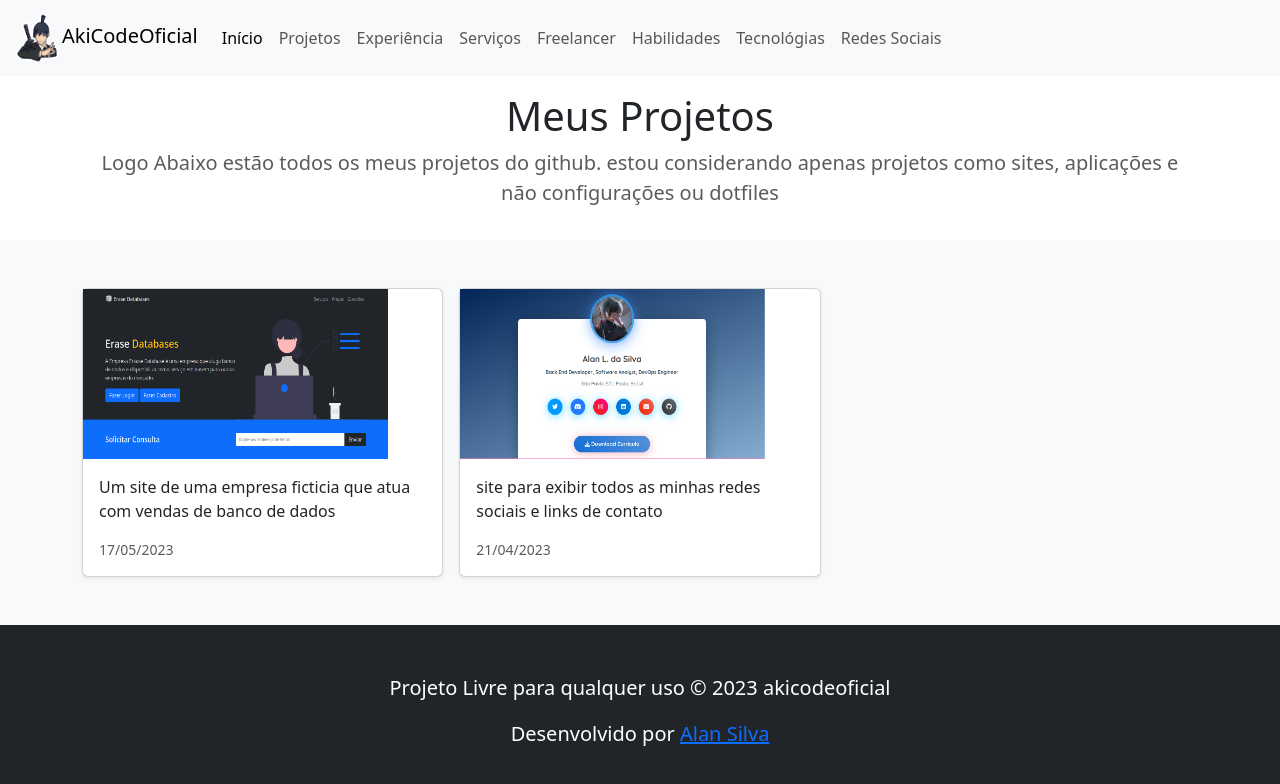
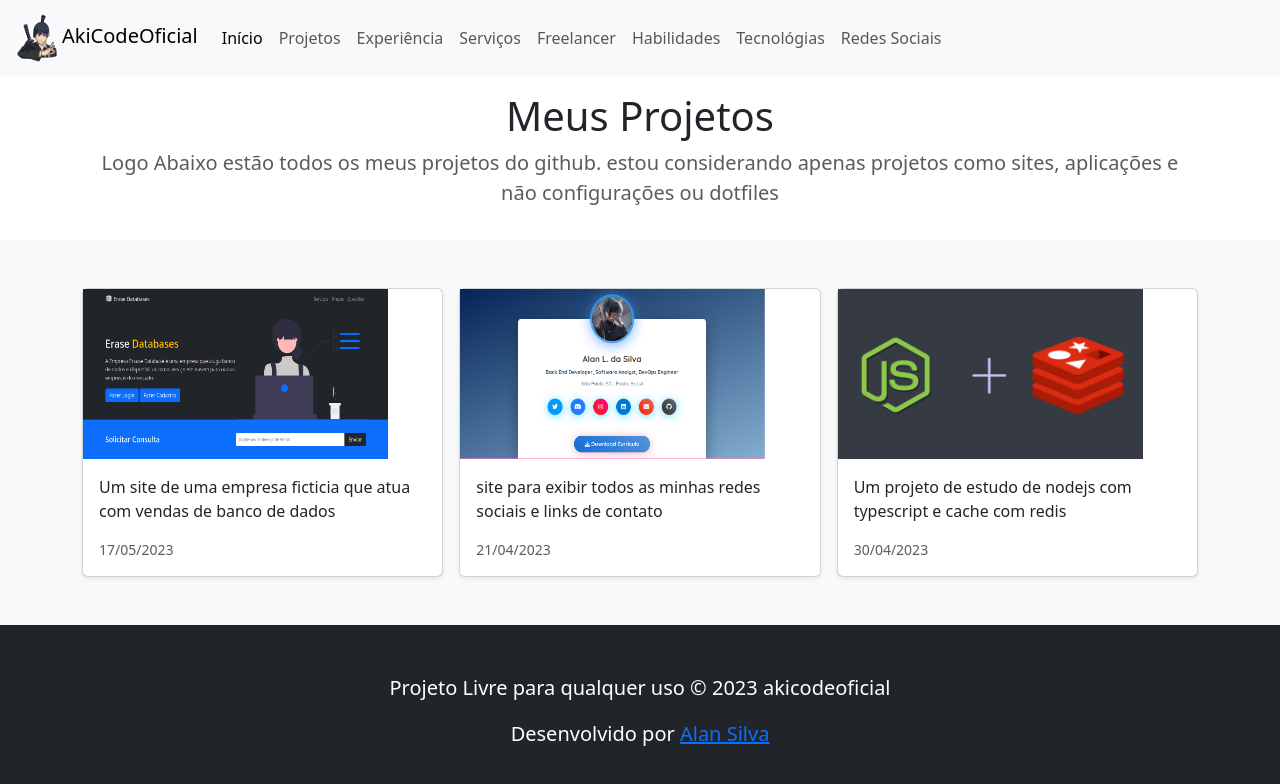
Before and after one commit to akicodeoficial/akicode-portfolio, a React (Vite) app: page /projetos in a window 1280 px wide. Shown: the top 784 px of the page. Built offline with nearby package versions, Linux system fonts and the light colour scheme.

Commit message:
Adicionando mais um projeto

```diff
--- a/src/pages/projects.tsx
+++ b/src/pages/projects.tsx
@@ -1,7 +1,9 @@
 import CardProjet from "../components/card-project";
 import RootLayout from "../layouts/root";
+
 import EraseDatabase from "../assets/projects/erasa-database.png";
 import SocialProfileLinks from "../assets/projects/social-profile-links.png";
+import NodeTypeScriptCacheRedis from "../assets/projects/node-typescript-cache-redis.jpeg";
 
 export default function ProjectsPage(): JSX.Element {
   return (
@@ -31,6 +33,11 @@ export default function ProjectsPage(): JSX.Element {
               imageUrl={SocialProfileLinks}
               cardDescription="site para exibir todos as minhas redes sociais e links de contato"
             />
+            <CardProjet
+              date="30/04/2023"
+              imageUrl={NodeTypeScriptCacheRedis}
+              cardDescription="Um projeto de estudo de nodejs com typescript e cache com redis"
+            />
           </div>
         </div>
       </div>
```
Also changed, not shown: src/assets/projects/node-typescript-cache-redis.jpeg (added).
